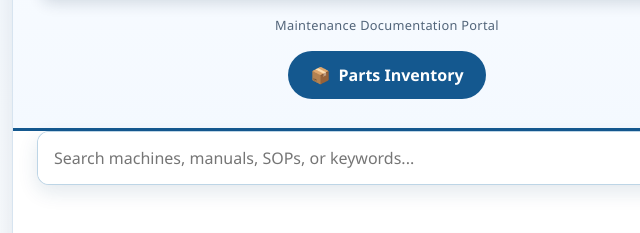
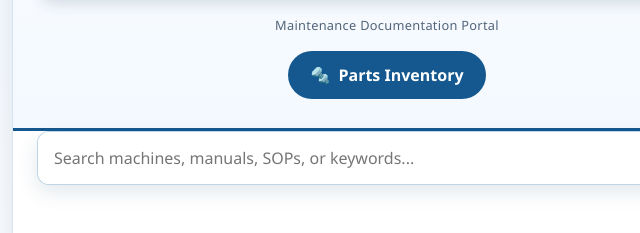
Before and after one commit to Malamal32/SieteMaintenanceV2, a plain HTML site: page index.html in a window 1280 px wide. Shown: the part 515-748 px from the top of the page, 253-893 px from the left. Drawn offline with Linux system fonts and the light colour scheme.

Commit message:
Use nut and bolt icon for Parts Inventory button

```diff
--- a/index.html
+++ b/index.html
@@ -227,7 +227,7 @@
 
             <div>
                 <a class="inventory-link" href="https://sieteinventory.malamal.workers.dev/">
-                    <span aria-hidden="true">📦</span> Parts Inventory
+                    <span aria-hidden="true">🔩</span> Parts Inventory
                 </a>
             </div>
 
```
